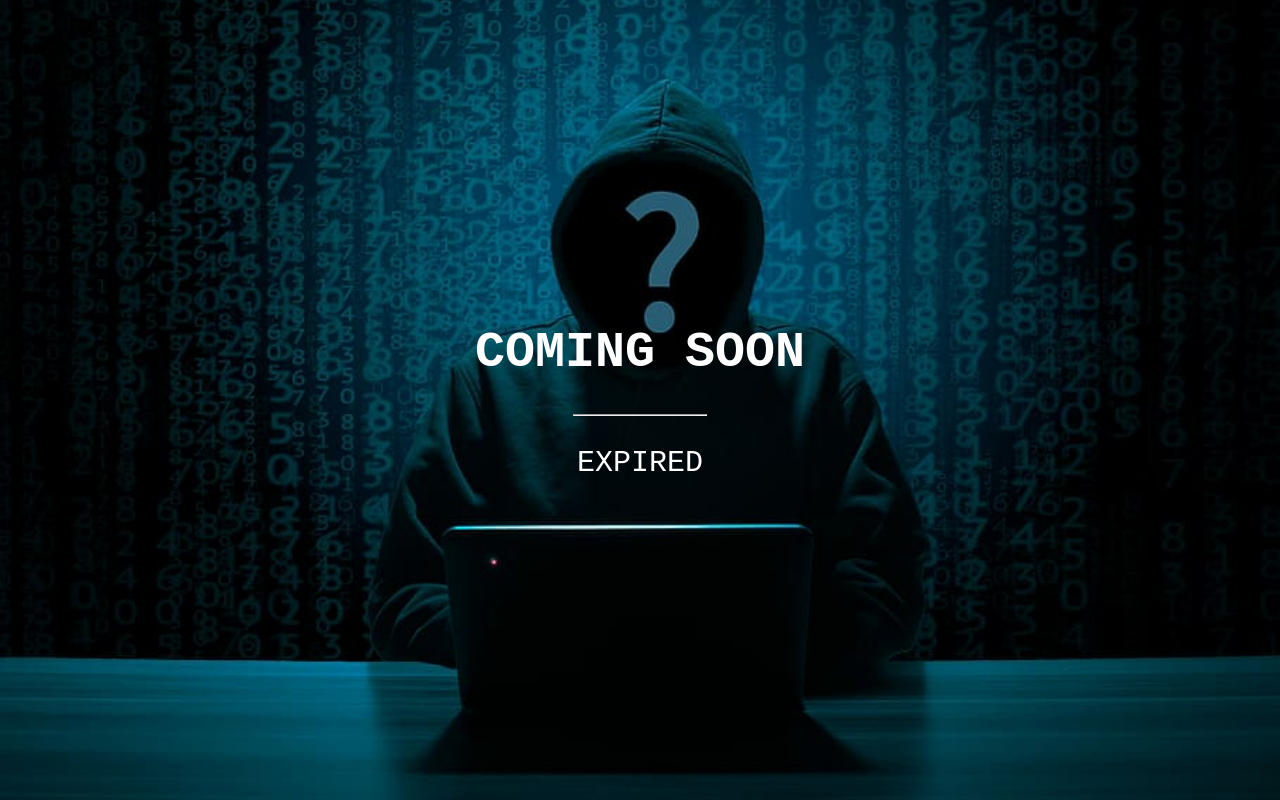
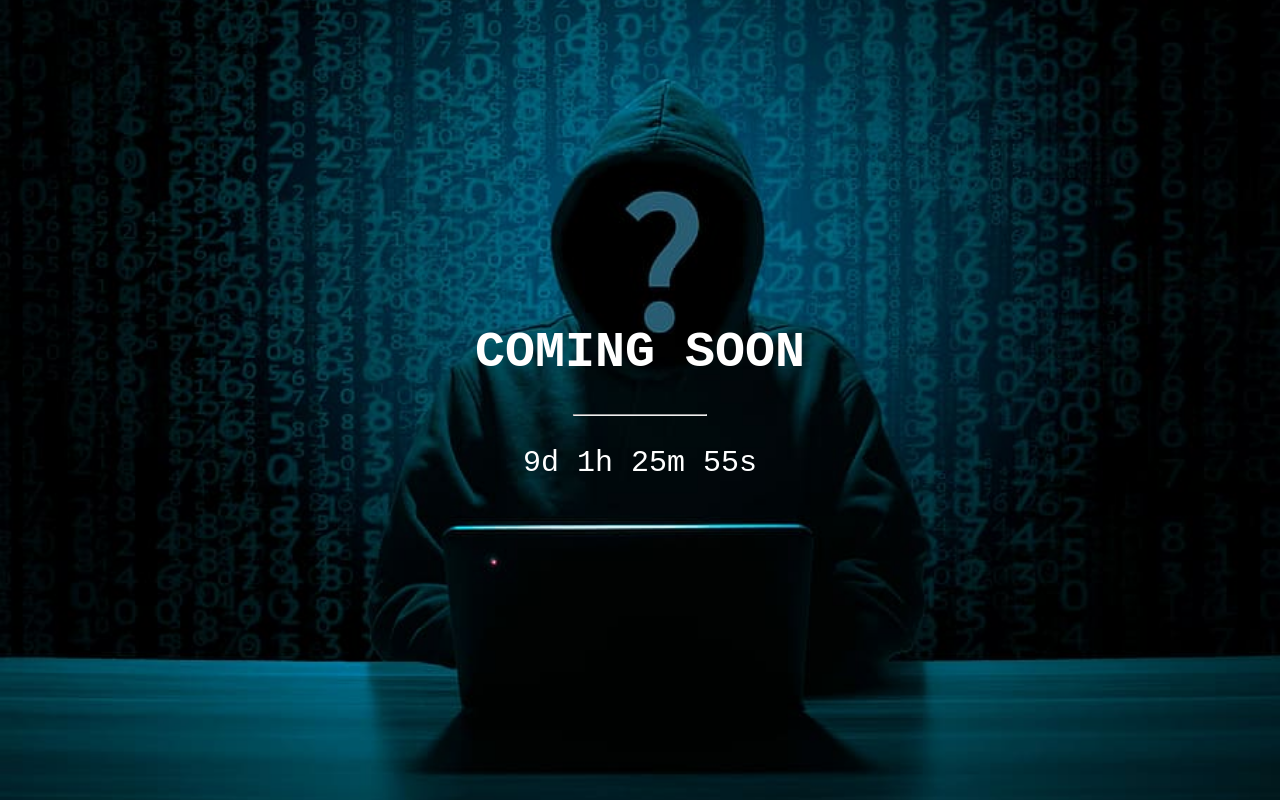
Before and after one commit to kunu20002/under_mantainance, a plain HTML site: page index.html in a window 1280 px wide. Drawn offline with Linux system fonts and the light colour scheme.

Commit message:
Update index.html

```diff
--- a/index.html
+++ b/index.html
@@ -60,7 +60,7 @@ hr {
 
 <script>
 // Set the date we're counting down to
-var countDownDate = new Date("May 15, 2021 15:37:25").getTime();
+var countDownDate = new Date("May 25, 2021 15:37:25").getTime();
 
 // Update the count down every 1 second
 var countdownfunction = setInterval(function() {
```
